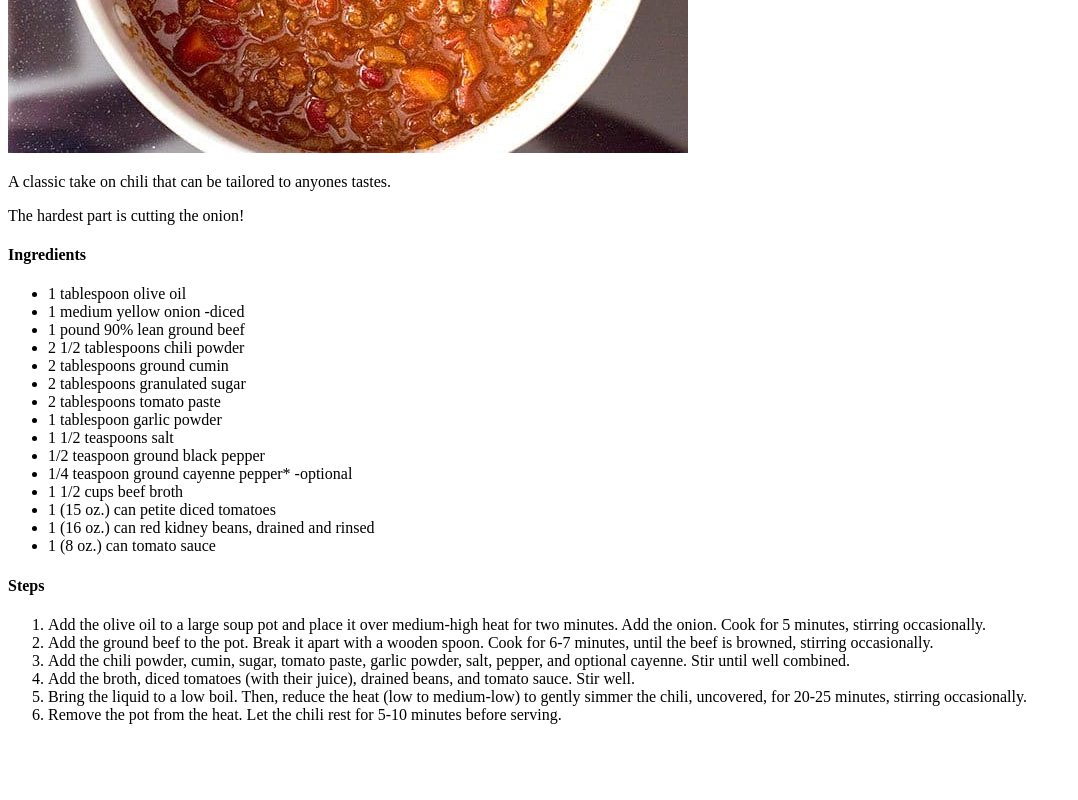
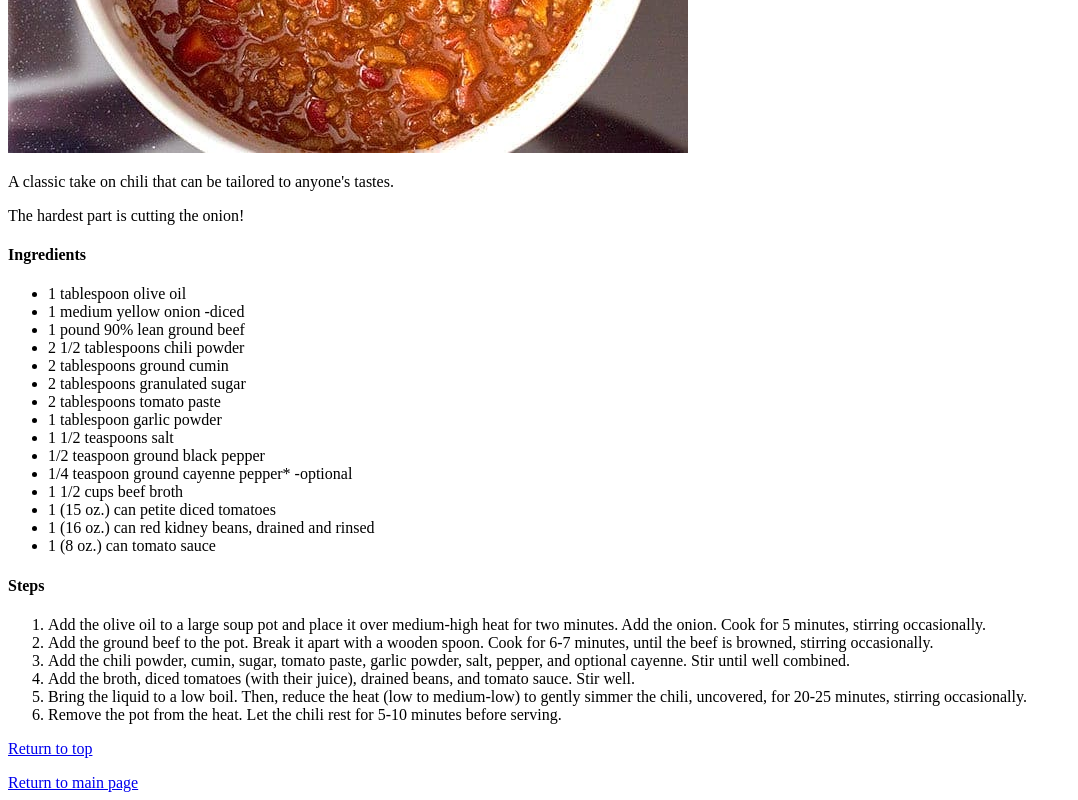
Before and after one commit to daniehjyoo/Recipes, a plain HTML site: page recipes/chili.html in a window 1280 px wide. Shown: the part 402-1202 px from the top of the page, without its empty margins (0-1078 px from the left). Before the commit the page ends 1142 px from the top, so only its background shows below. Drawn offline with Linux system fonts and the light colour scheme.

Commit message:
spellcheck

```diff
--- a/recipes/chili.html
+++ b/recipes/chili.html
@@ -7,7 +7,7 @@
 <body>
     <h1>The Best Classic Chili Recipe</h1>
     <img src="../images/Chili.jpg" alt="A picture of chili">
-    <p>A classic take on chili that can be tailored to anyones tastes.</p>
+    <p>A classic take on chili that can be tailored to anyone's tastes.</p>
     <p>The hardest part is cutting the onion!</p>
 
     <div>
@@ -41,6 +41,8 @@
             <li>Remove the pot from the heat. Let the chili rest for 5-10 minutes before serving.</li>
         </ol>
     </div>
-
+    <a href="#header">Return to top</a>
+    <p></p>
+    <a href="../index.html">Return to main page</a>
 </body>
 </html>
```
